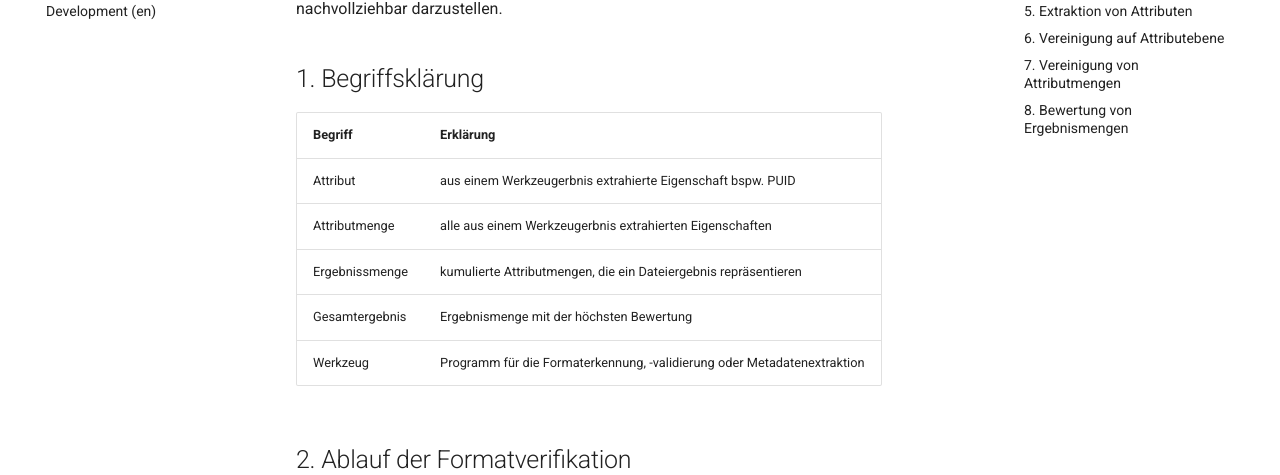
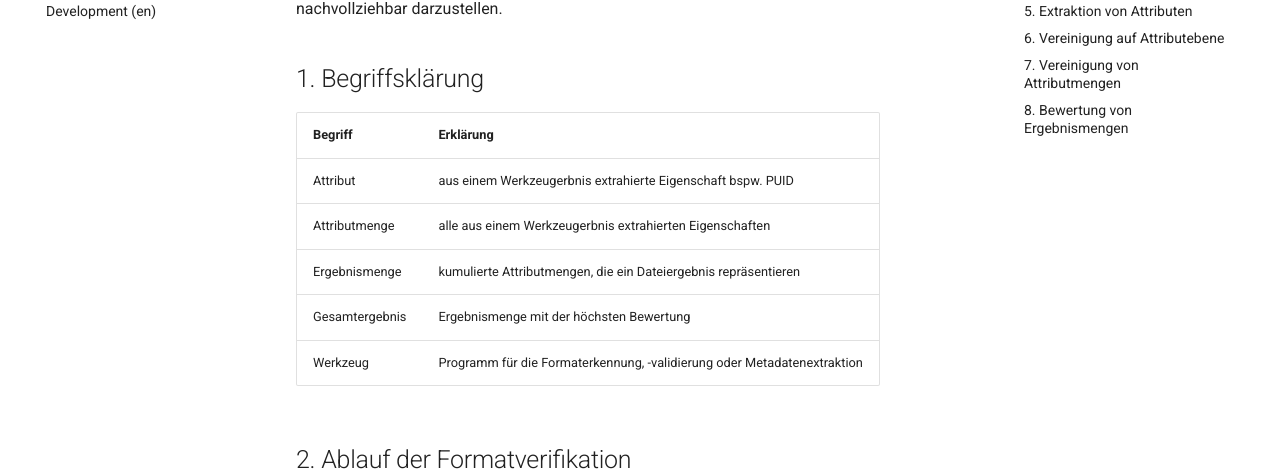
Before and after one commit to Landesarchiv-Thueringen/borg, an MkDocs documentation site: the page built from docs/concept.md, in a window 1280 px wide and 900 px high. Shown: the part 235-710 px from the top of the window. Built offline with MkDocs 1.6.1 and Material for MkDocs 9.7.7, drawn with Linux system fonts in a browser that asks for light colours; comment, search, counter and statistics services are not loaded.

Commit message:
fix typo

```diff
--- a/docs/concept.md
+++ b/docs/concept.md
@@ -8,7 +8,7 @@ Dieses Konzept soll die theoretischen Grundlagen für die Funktionsweise von Bor
 | -------------- | ------------------------------------------------------------------------ |
 | Attribut       | aus einem Werkzeugerbnis extrahierte Eigenschaft bspw. PUID              |
 | Attributmenge  | alle aus einem Werkzeugerbnis extrahierten Eigenschaften                 |
-| Ergebnissmenge | kumulierte Attributmengen, die ein Dateiergebnis repräsentieren          |
+| Ergebnismenge  | kumulierte Attributmengen, die ein Dateiergebnis repräsentieren          |
 | Gesamtergebnis | Ergebnismenge mit der höchsten Bewertung                                 |
 | Werkzeug       | Programm für die Formaterkennung, -validierung oder Metadatenextraktion  |
 
```
